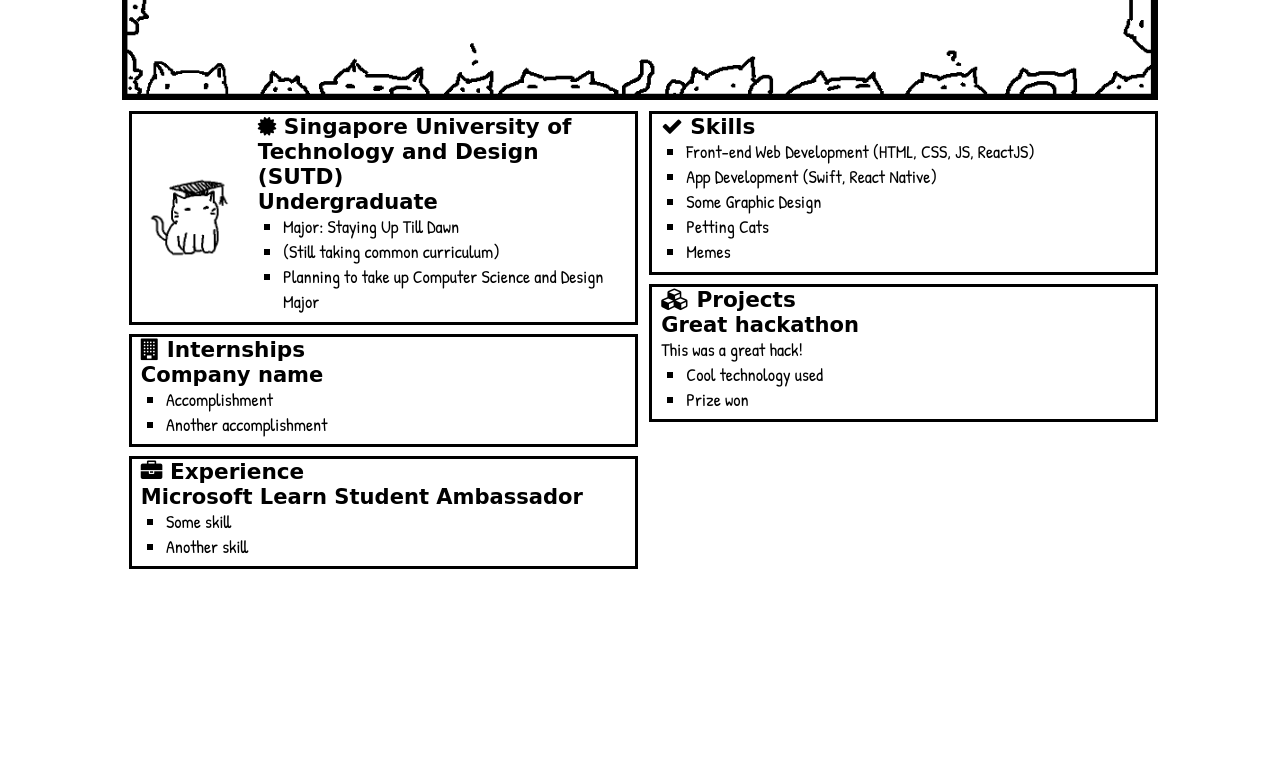
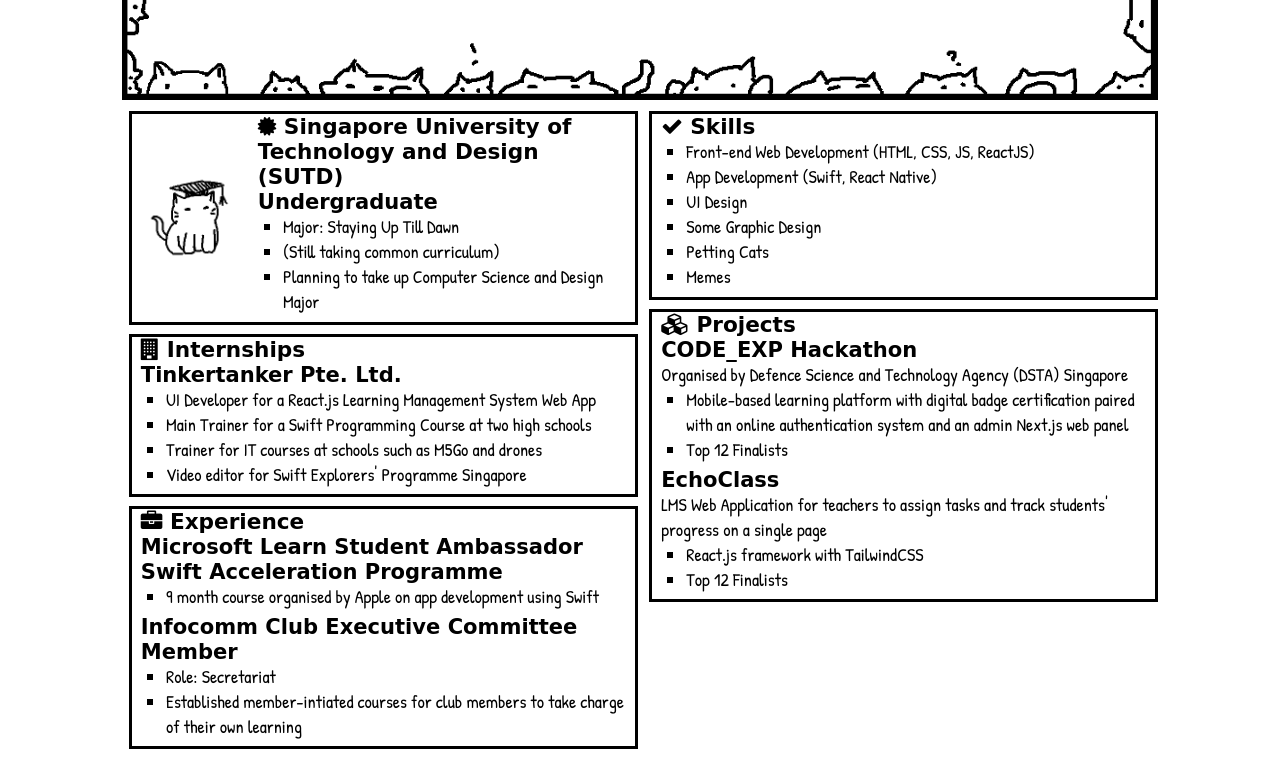
Before and after one commit to rappleit/SATechnicalOnboarding, a plain HTML site: page src/index.html in a window 1280 px wide. Shown: the part 496-1267 px from the top of the page. Before the commit the page ends 1087 px from the top, so only its background shows below. Drawn offline with Linux system fonts and the light colour scheme; a web font is replaced by a local one.

Commit message:
added other info sections

```diff
--- a/src/index.html
+++ b/src/index.html
@@ -25,7 +25,7 @@
     <div class="infoBox">
         <div class="leftInfoBox">
             <section class="box educationBox">
-                    <img src="./assets/gradCat.png" width="20%"/>
+                    <img alt="Cat with graduation hat" src="./assets/gradCat.png" width="20%"/>
                     <div class="educationContent">
                         <h2>
                             <i class="fa fa-certificate" aria-hidden="true"></i>
@@ -46,10 +46,12 @@
                     Internships
                 </h2>
 
-                <h3>Company name</h3>
+                <h3>Tinkertanker Pte. Ltd.</h3>
                 <ul>
-                    <li>Accomplishment</li>
-                    <li>Another accomplishment</li>
+                    <li>UI Developer for a React.js Learning Management System Web App</li>
+                    <li>Main Trainer for a Swift Programming Course at two high schools</li>
+                    <li>Trainer for IT courses at schools such as M5Go and drones</li>
+                    <li>Video editor for Swift Explorers' Programme Singapore </li>
                 </ul>
             </section>
             <section class="box">
@@ -58,10 +60,14 @@
                     Experience
                 </h2>
                 <h3>Microsoft Learn Student Ambassador</h3>
+                <h3>Swift Acceleration Programme</h3>
                 <ul>
-                    <li>Some skill</li>
-                    <li>Another skill</li>
+                    <li>9 month course organised by Apple on app development using Swift</li>
                 </ul>
+                <h3>Infocomm Club Executive Committee Member</h3>
+                <ul>
+                    <li>Role: Secretariat</li>
+                    <li>Established member-intiated courses for club members to take charge of their own learning</li>
             </section>
         </div>
         <div class="rightInfoBox">
@@ -73,6 +79,7 @@
                 <ul>
                     <li>Front-end Web Development (HTML, CSS, JS, ReactJS)</li>
                     <li>App Development (Swift, React Native)</li>
+                    <li>UI Design</li>
                     <li>Some Graphic Design</li>
                     <li>Petting Cats</li>
                     <li>Memes</li>
@@ -84,11 +91,17 @@
                     Projects
                 </h2>
 
-                <h3>Great hackathon</h3>
-                <div>This was a great hack!</div>
+                <h3>CODE_EXP Hackathon</h3>
+                <div>Organised by Defence Science and Technology Agency (DSTA) Singapore</div>
                 <ul>
-                    <li>Cool technology used</li>
-                    <li>Prize won</li>
+                    <li>Mobile-based learning platform with digital badge certification paired with an online authentication system and an admin Next.js web panel</li>
+                    <li>Top 12 Finalists</li>
+                </ul>
+                <h3>EchoClass</h3>
+                <div>LMS Web Application for teachers to assign tasks and track students' progress on a single page</div>
+                <ul>
+                    <li>React.js framework with TailwindCSS</li>
+                    <li>Top 12 Finalists</li>
                 </ul>
             </section>
         </div>
```
